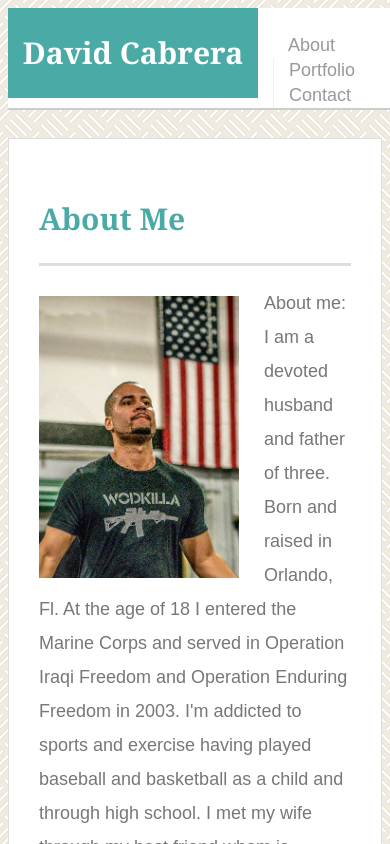
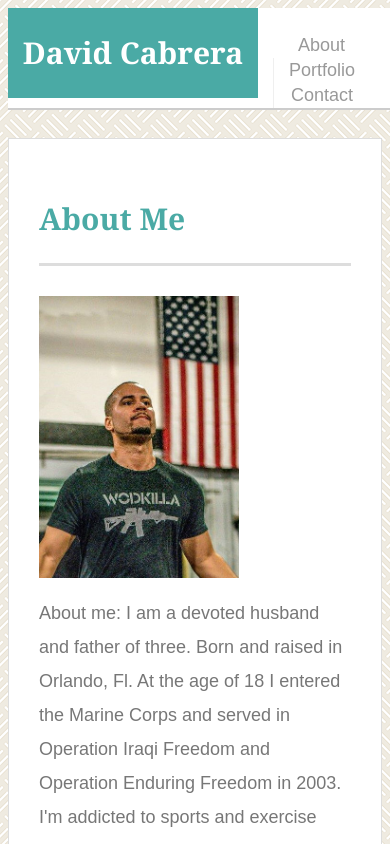
Before and after one commit to dcabrera1982/Responsive-Portfolio, a plain HTML site: page index.html in a window 390 px wide. Shown: the top 844 px of the page. Drawn offline with Linux system fonts and the light colour scheme.

Commit message:
added 3 media queries

```diff
--- a/style.css
+++ b/style.css
@@ -222,22 +222,28 @@ body {
   /* Media Queries */
 
   @media screen and (max-width: 980px) {
-      nav a {
-
+      #contact-form {
+        font-size: 10px;
       }
 
   }
 
   @media screen and (max-width: 768px) {
 
-  }
-
-  @media screen and (max-width: 640px) {
     nav a {
         display: block;
         line-height: 25px;
+        text-align: center;
+        text-decoration: none;
     }
     nav {
         float: left;
     }
   }
+
+  @media screen and (max-width: 640px) {
+
+    p {
+        float: left;
+    }
+  }
```
